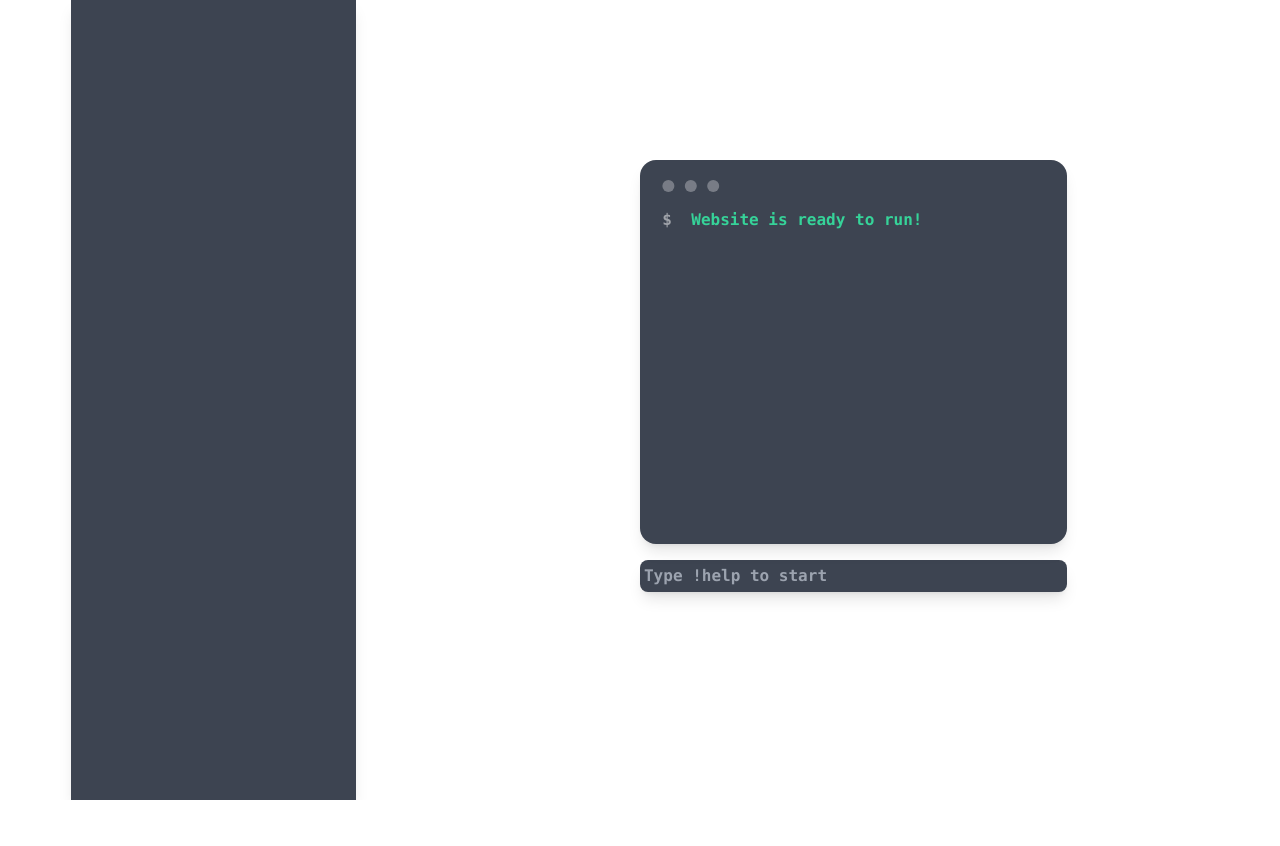
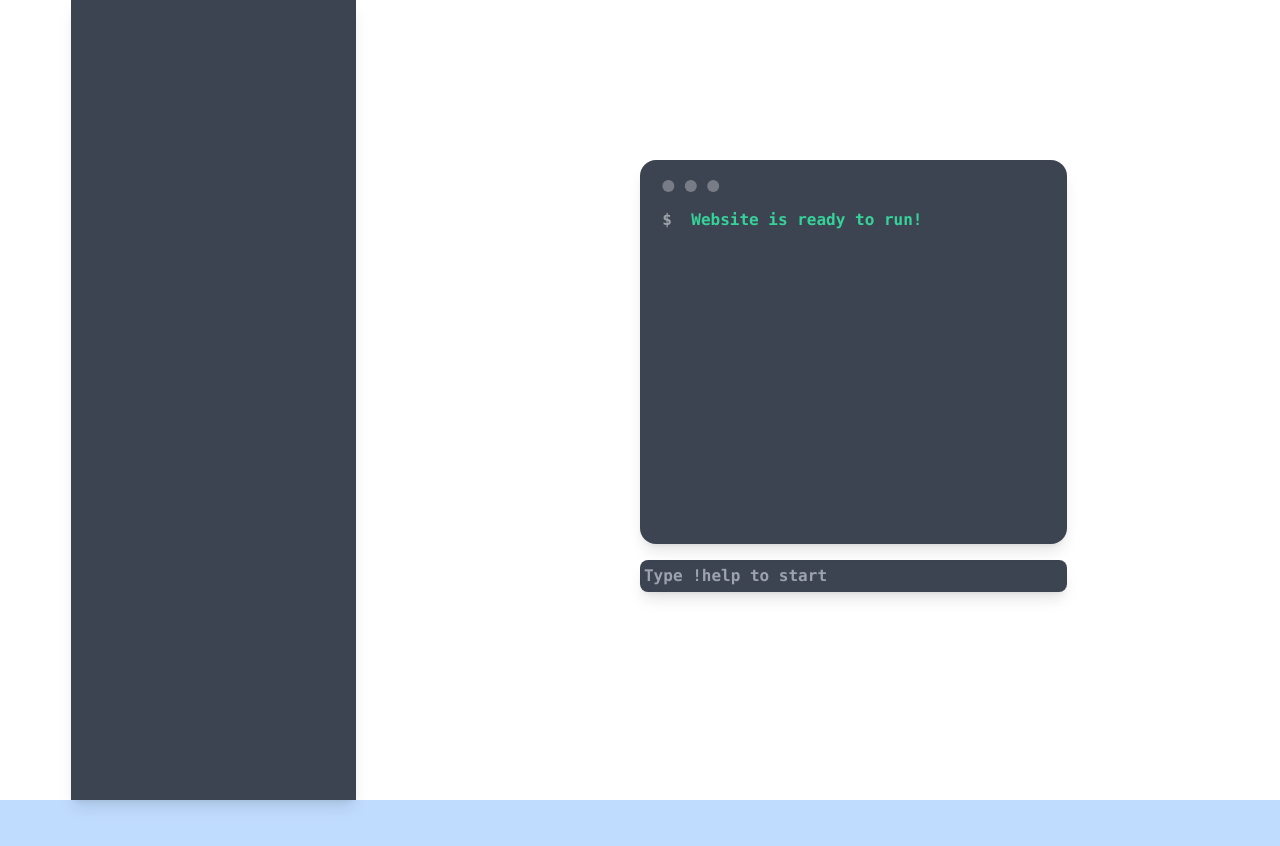
Before and after one commit to N4choWasTaken/PersonalPortfolio, a React app in the folder personal-portfolio/: page /projects in a window 1280 px wide. Shown: the top 846 px of the page. Before the commit the page ends 800 px from the top, so only its background shows below. Built offline with nearby package versions, Linux system fonts and the light colour scheme; the HTML template or start-up script is replaced by a standard one.

Commit message:
Routes are introduces and header content is now a own component => new structure

```diff
--- a/personal-portfolio/package.json
+++ b/personal-portfolio/package.json
@@ -13,7 +13,8 @@
   "dependencies": {
     "daisyui": "^2.39.1",
     "react": "^18.2.0",
-    "react-dom": "^18.2.0"
+    "react-dom": "^18.2.0",
+    "react-router-dom": "^6.4.3"
   },
   "devDependencies": {
     "@babel/core": "^7.20.2",
--- a/personal-portfolio/src/App.tsx
+++ b/personal-portfolio/src/App.tsx
@@ -1,30 +1,29 @@
-/**
- * This code represents the header
- */
+import { BrowserRouter as Router, Route, Routes } from 'react-router-dom';
+import Header from './components/Header';
+import Projects from './components/Projects';
 
 function App() {
   return (
-    <>
-    <div className="grid grid-cols-3">
-      {/*Left Part*/}
-      <div className="h-screen flex flex-col items-center">
-        <div className="w-2/3 h-full bg-neutral shadow-lg"></div>
-      </div>
+    <div>
+    <Router>
+      <Routes>
+      <Route path='/' element={(
+          <>
+            <Header />
+          </>
+        )}>
+      </Route>
 
-      {/*Right Part*/}
-      <div className="h-screen col-span-2 flex flex-col items-center justify-around font-mono font-bold">
-        <div className="w-1/2 h-3/5">
-          <div className="w-full h-4/5 mockup-code shadow-lg">
-          <pre data-prefix="$"><code className="text-success">Website is ready to run!</code></pre>
-
-          </div>
-
-          <input className="w-full h-fit rounded-lg p-1 mt-4 bg-neutral shadow-lg" placeholder="Type !help to start"/>
-
-        </div>
-      </div>
+      <Route path='/projects' element={(
+          <>
+            <Header />
+            <Projects />
+          </>
+        )}>
+      </Route>
+    </Routes>
+    </Router>
     </div>
-    </>
   )
 }
 
--- /dev/null
+++ b/personal-portfolio/src/components/Header.tsx
@@ -0,0 +1,31 @@
+/**
+ * This code represents the header
+ */
+
+ function Header() {
+    return (
+      <>
+      <div className="grid grid-cols-3">
+        {/*Left Part*/}
+        <div className="h-screen flex flex-col items-center">
+          <div className="w-2/3 h-full bg-neutral shadow-lg"></div>
+        </div>
+
+        {/*Right Part*/}
+        <div className="h-screen col-span-2 flex flex-col items-center justify-around font-mono font-bold">
+          <div className="w-1/2 h-3/5">
+            <div className="w-full h-4/5 mockup-code shadow-lg">
+            <pre data-prefix="$"><code className="text-success">Website is ready to run!</code></pre>
+
+            </div>
+
+            <input className="w-full h-fit rounded-lg p-1 mt-4 bg-neutral shadow-lg" placeholder="Type !help to start"/>
+
+          </div>
+        </div>
+      </div>
+      </>
+    )
+  }
+
+  export default Header
--- /dev/null
+++ b/personal-portfolio/src/components/Projects.tsx
@@ -0,0 +1,7 @@
+function Projects() {
+    return (
+        <div className="h-screen w-screen bg-blue-200"></div>
+    )
+}
+
+export default Projects;
```
Also changed, not shown: 1 other file (tests, documents, lock files or other folders).
